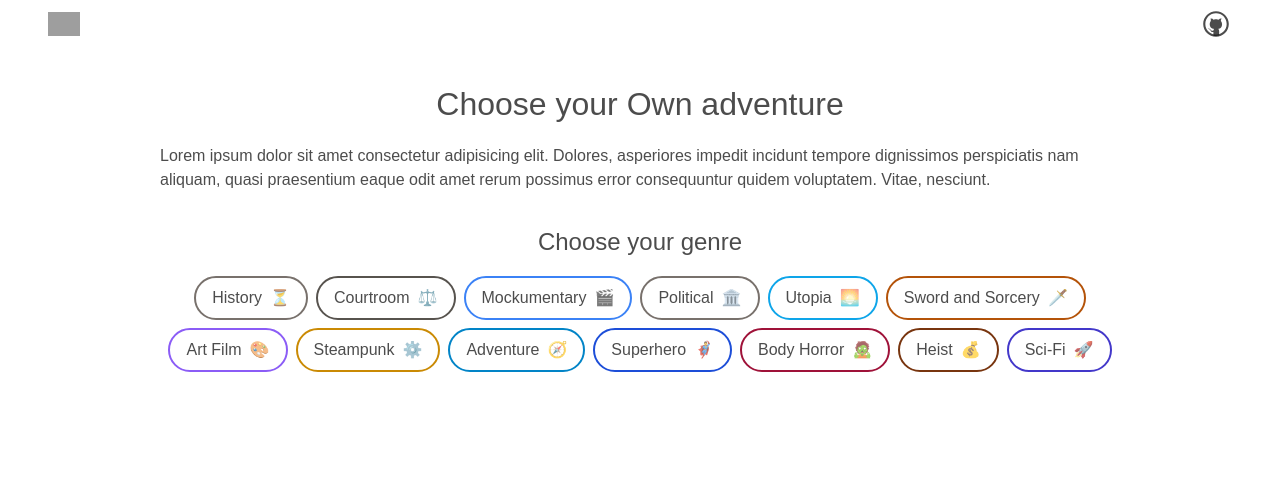
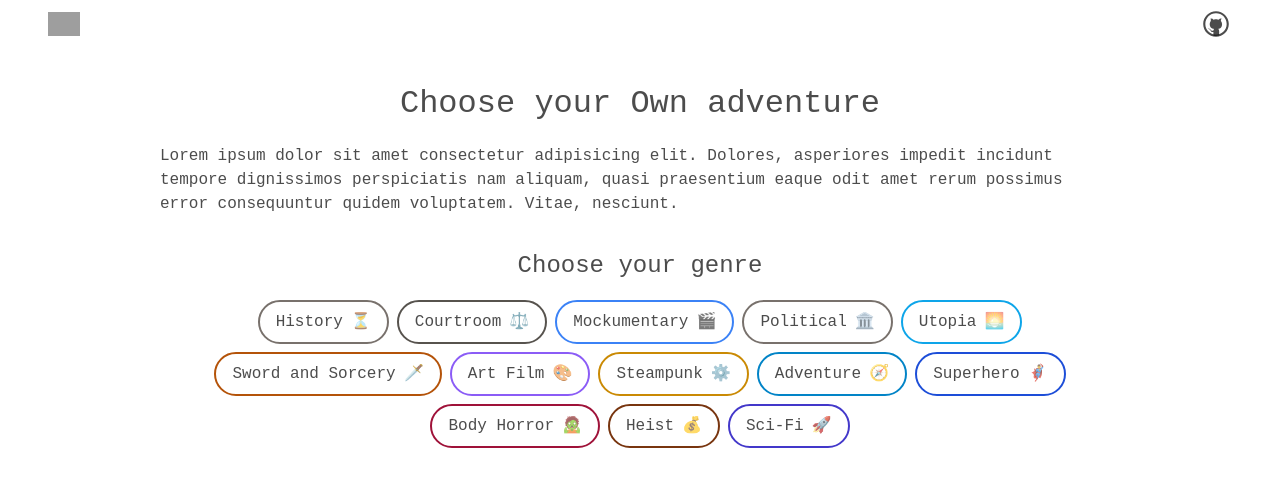
Before and after one commit to adamdlear/choose-your-own-ai-adventure, a SvelteKit app: page / in a window 1280 px wide. Shown: the top 486 px of the page. Built offline with nearby package versions, Linux system fonts and the light colour scheme; grey boxes are pictures that could not be loaded.

Commit message:
change font to geist mono

```diff
--- a/package.json
+++ b/package.json
@@ -12,7 +12,7 @@
 		"lint": "prettier --check . && eslint ."
 	},
 	"devDependencies": {
-		"@fontsource/fira-mono": "^5.0.0",
+		"@fontsource/geist-mono": "^5.1.0",
 		"@neoconfetti/svelte": "^2.0.0",
 		"@sveltejs/adapter-auto": "^3.0.0",
 		"@sveltejs/kit": "^2.0.0",
--- a/src/app.css
+++ b/src/app.css
@@ -1,18 +1,18 @@
 @import 'tailwindcss/base';
 @import 'tailwindcss/components';
 @import 'tailwindcss/utilities';
-@import '@fontsource/fira-mono';
+@import '@fontsource/geist-mono';
 
 :root {
 	--font-body: Arial, -apple-system, BlinkMacSystemFont, 'Segoe UI', Roboto, Oxygen, Ubuntu,
 		Cantarell, 'Open Sans', 'Helvetica Neue', sans-serif;
-	--font-mono: 'Fira Mono', monospace;
+	--font-mono: 'Geist Mono', monospace;
 	--color-theme-1: #ff3e00;
 	--color-theme-2: #4075a6;
 	--color-text: rgba(0, 0, 0, 0.7);
 	--column-width: 42rem;
 	--column-margin-top: 4rem;
-	font-family: var(--font-body);
+	font-family: var(--font-mono);
 	color: var(--color-text);
 }
 
```
Also changed, not shown: 1 other file (tests, documents, lock files or other folders).
